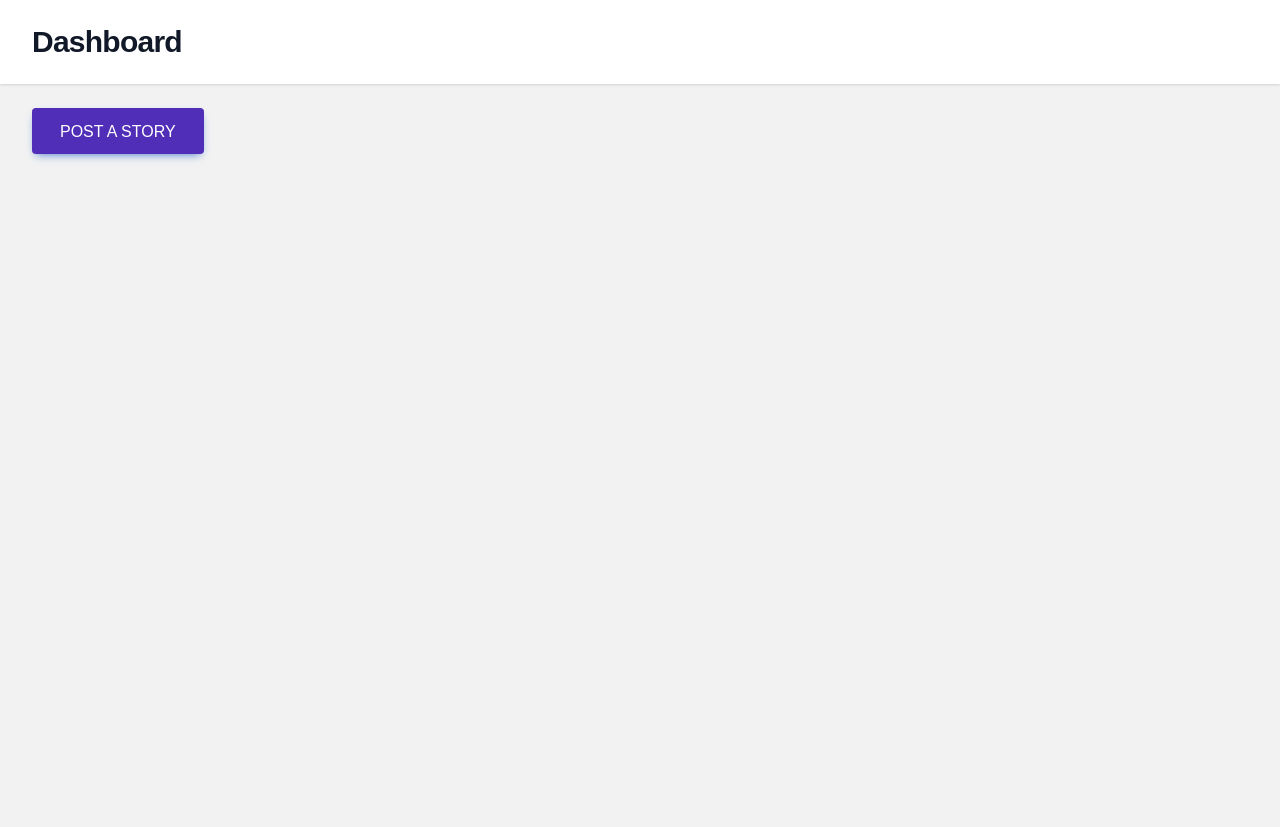
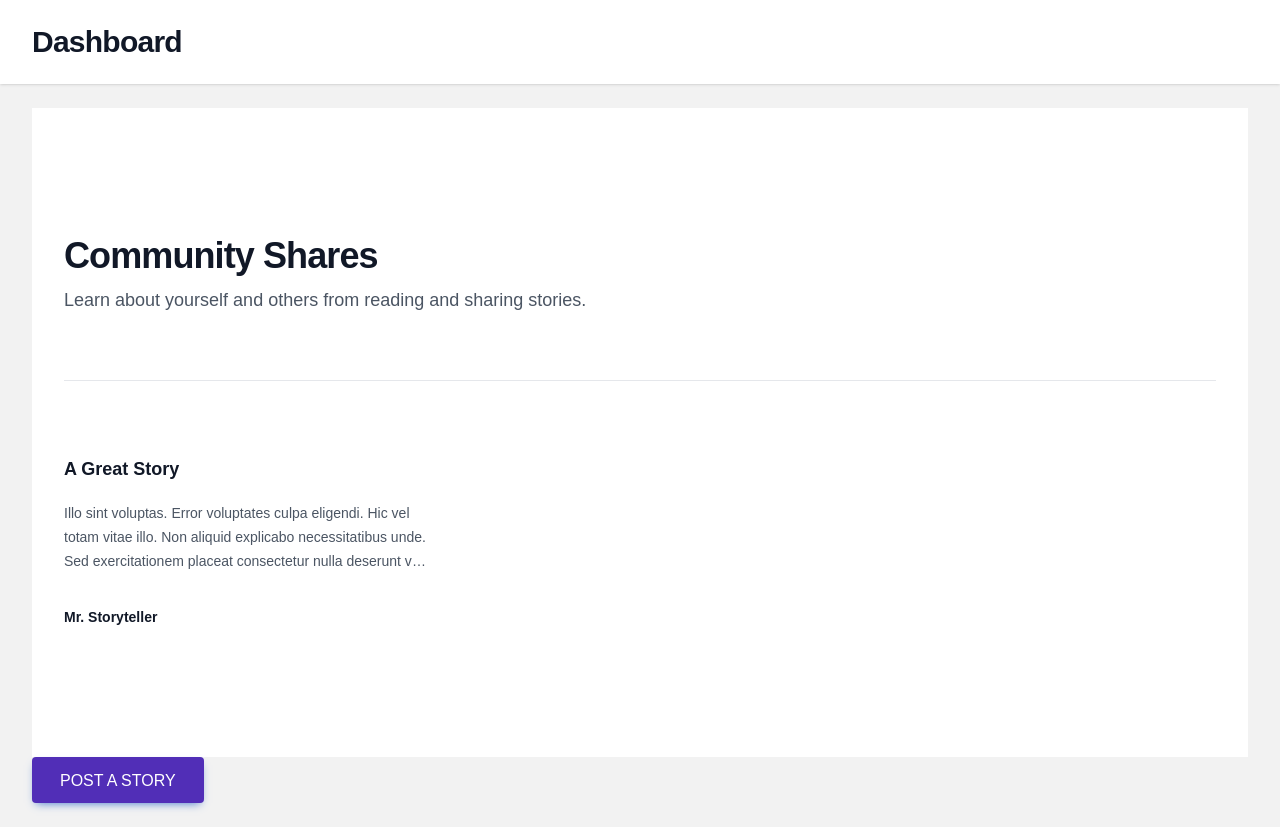
Before and after one commit to o-ashour/migrant-mingle, a Next.js app: page /dashboard in a window 1280 px wide. Before the commit the page ends 800 px from the top, so only its background shows below. Built offline with nearby package versions, Linux system fonts and the light colour scheme; a web font is replaced by a local one.

Commit message:
Add Story Previews to Dashboard

```diff
--- a/src/app/dashboard/page.js
+++ b/src/app/dashboard/page.js
@@ -10,6 +10,7 @@ export default function Dashboard() {
       </header>
       <main>
         <div className="mx-auto max-w-7xl py-6 sm:px-6 lg:px-8">
+          <Stories />
           <Link href="/create-story">
             <button
               type="button"
@@ -25,3 +26,54 @@ export default function Dashboard() {
     </div>
   )
 }
+
+const posts = [
+  {
+    id: 1,
+    title: 'A Great Story',
+    subtitle: 'A story of great feats and other super cool things.',
+    href: '#',
+    description:
+      'Illo sint voluptas. Error voluptates culpa eligendi. Hic vel totam vitae illo. Non aliquid explicabo necessitatibus unde. Sed exercitationem placeat consectetur nulla deserunt vel. Iusto corrupti dicta.',
+    name: 'Mr. Storyteller'
+  },
+  // More posts...
+]
+
+function Stories() {
+  return (
+    <div className="bg-white py-24 sm:py-32">
+      <div className="mx-auto max-w-7xl px-6 lg:px-8">
+        <div className="mx-auto max-w-2xl lg:mx-0">
+          <h2 className="text-3xl font-bold tracking-tight text-gray-900 sm:text-4xl">Community Shares</h2>
+          <p className="mt-2 text-lg leading-8 text-gray-600">
+            Learn about yourself and others from reading and sharing stories.
+          </p>
+        </div>
+        <div className="mx-auto mt-10 grid max-w-2xl grid-cols-1 gap-x-8 gap-y-16 border-t border-gray-200 pt-10 sm:mt-16 sm:pt-16 lg:mx-0 lg:max-w-none lg:grid-cols-3">
+          {posts.map((post) => (
+            <article key={post.id} className="flex max-w-xl flex-col items-start justify-between">
+              <div className="group relative">
+                <h3 className="mt-3 text-lg font-semibold leading-6 text-gray-900 group-hover:text-gray-600">
+                  <a href={post.href}>
+                    <span className="absolute inset-0" />
+                    {post.title}
+                  </a>
+                </h3>
+                <p className="mt-5 line-clamp-3 text-sm leading-6 text-gray-600">{post.description}</p>
+              </div>
+              <div className="relative mt-8 flex items-center gap-x-4">
+                <div className="text-sm leading-6">
+                  <p className="font-semibold text-gray-900">
+                    <span className="absolute inset-0" />
+                    {post.name}
+                  </p>
+                </div>
+              </div>
+            </article>
+          ))}
+        </div>
+      </div>
+    </div>
+  )
+}
```
